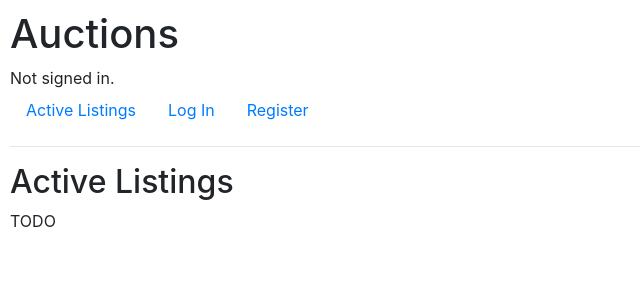
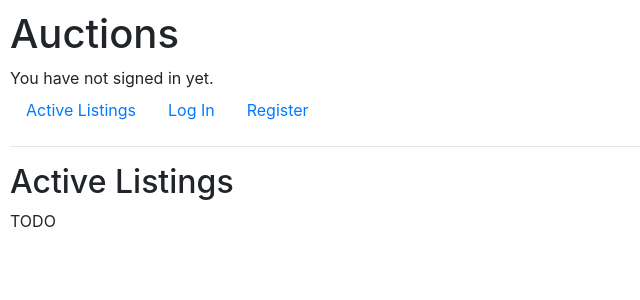
Before and after one commit to iygeal/e-commerce-auctions, a Django app: page / in a window 1280 px wide. Shown: the top 300 px of the page, without its empty margins (0-640 px from the left). Run offline with Django 3.2, Linux system fonts and the light colour scheme; some libraries are stand-ins or nearby versions.

Commit message:
Changed texts in the HMTL5 layout with Django

```diff
--- a/auctions/templates/auctions/layout.html
+++ b/auctions/templates/auctions/layout.html
@@ -11,9 +11,9 @@
         <h1>Auctions</h1>
         <div>
             {% if user.is_authenticated %}
-                Signed in as <strong>{{ user.username }}</strong>.
+                You are signed in as <strong>{{ user.username }}</strong>.
             {% else %}
-                Not signed in.
+                You have not signed in yet.
             {% endif %}
         </div>
         <ul class="nav">
```
